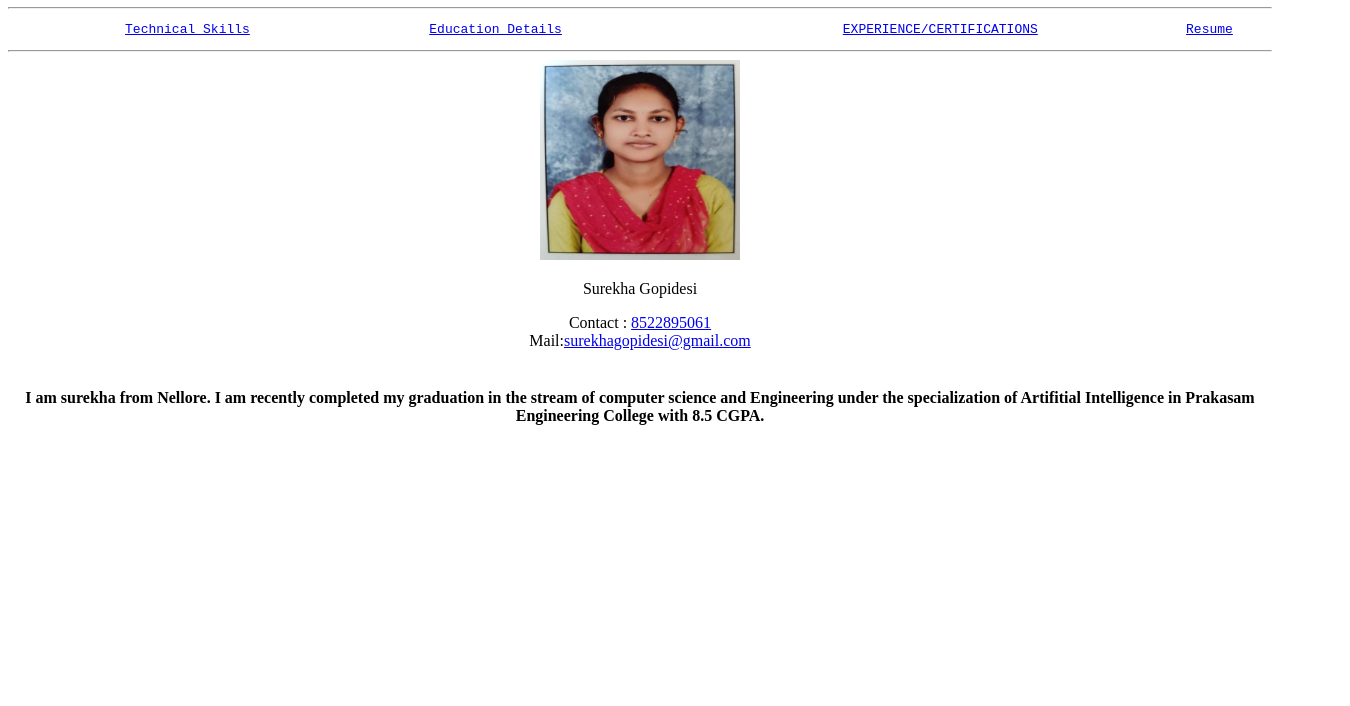
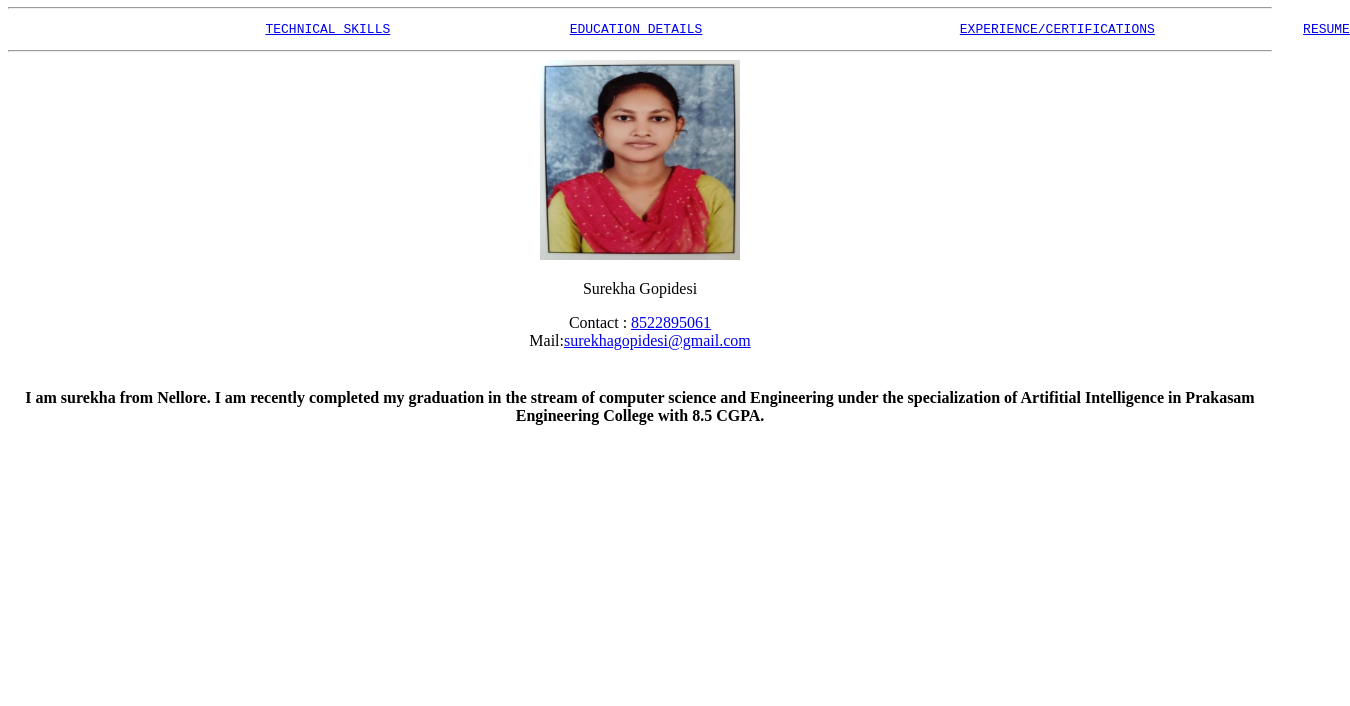
Before and after one commit to Surekha-Gopidesi/html-assessment, a plain HTML site: page day4.html in a window 1280 px wide. Shown: the part 94-800 px from the top of the page, 1350 px wide, since content can reach past the window. Drawn offline with Linux system fonts and the light colour scheme.

Commit message:
Update day4.html

```diff
--- a/day4.html
+++ b/day4.html
@@ -9,7 +9,7 @@
     <center><h1>About My Self <img src="me.jpg" height="50" width="50"> </h1>
     </center>
     <hr>
-<pre>               <a href="day4file1.html">Technical Skills</a>                       <a href="day4file2.html">Education Details</a>                                    <a href="day4file3.html">EXPERIENCE/CERTIFICATIONS</a>                   <a href="day4file4.html">Resume</a></pre><hr>
+<pre>                                 <a href="day4file1.html">TECHNICAL SKILLS</a>                       <a href="day4file2.html">EDUCATION DETAILS</a>                                 <a href="day4file3.html">EXPERIENCE/CERTIFICATIONS</a>                   <a href="day4file4.html">RESUME</a></pre><hr>
 <center><img src="my pic.png" height="200" width="200" alt="my pic"><br>
 <p>Surekha Gopidesi</p>
   Contact :  <a href="tel:+8522895061">8522895061</a> <br>
@@ -18,4 +18,5 @@
         under the specialization of Artifitial Intelligence in Prakasam Engineering College
          with 8.5 CGPA.</h4></center>
 </body>
+
 </html>
```
